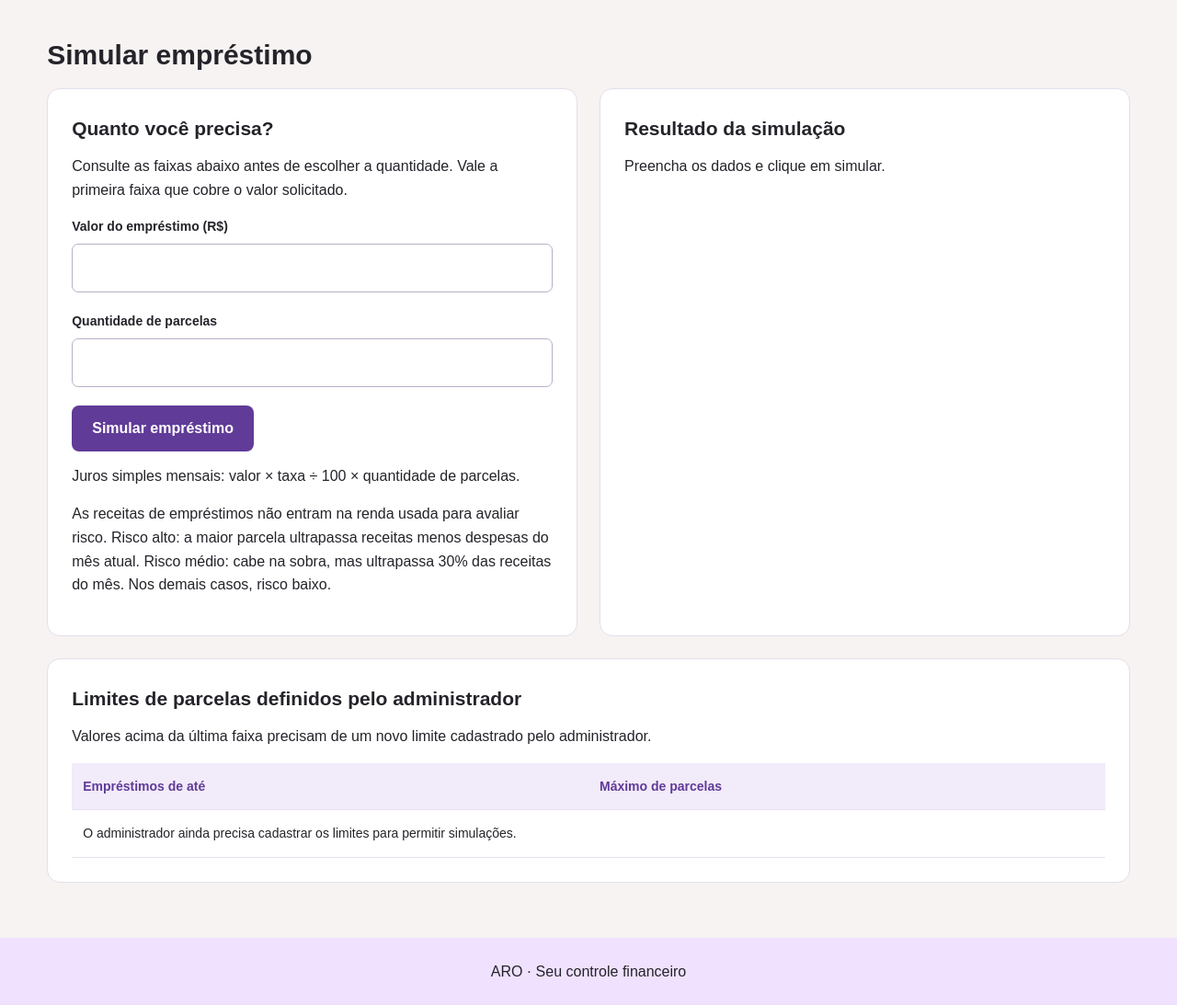
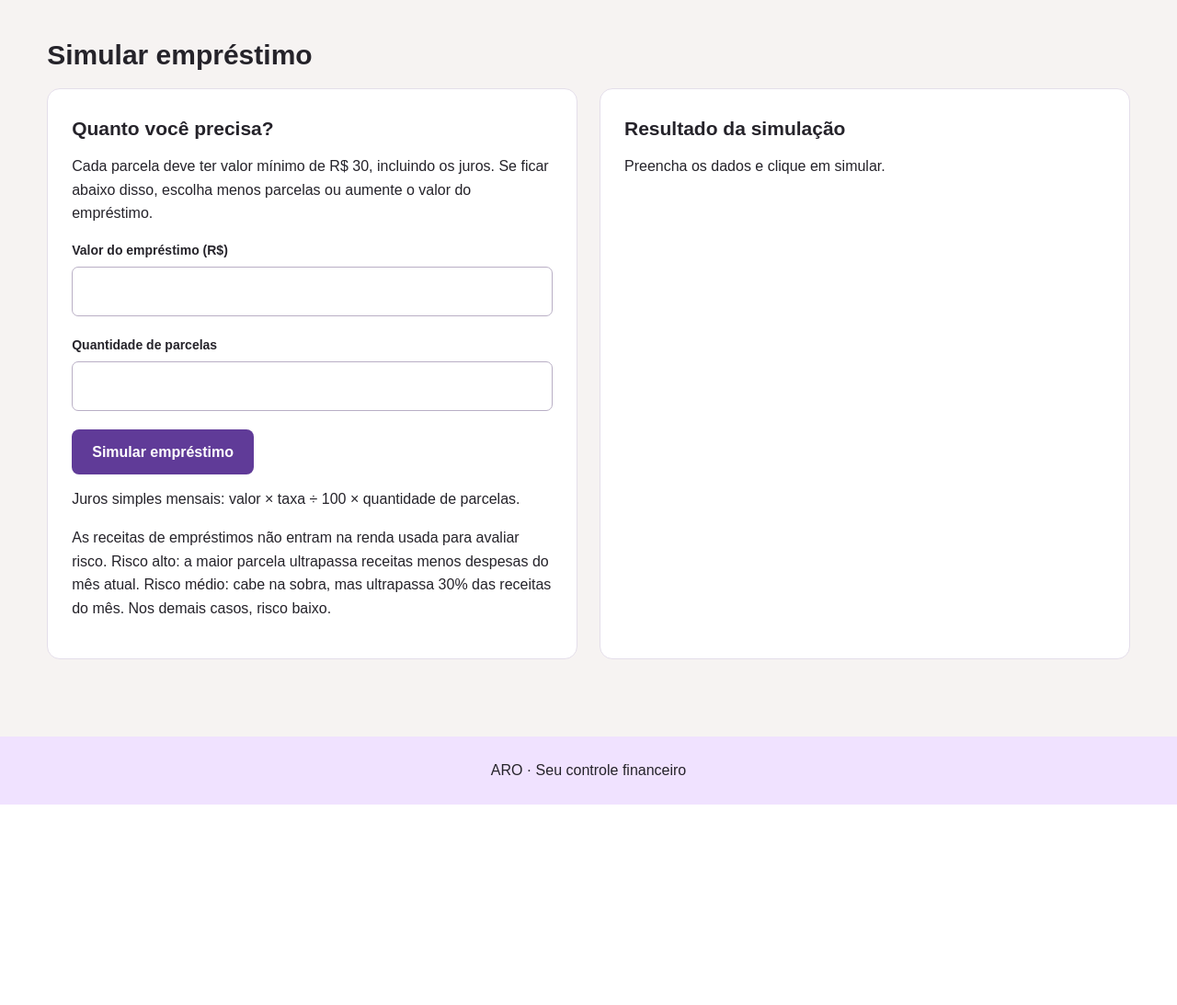
Before and after one commit to pontinliviaa/PROJETO-ARO, a Flask app: template Templates/simular_emprestimo.html in a window 1280 px wide. Shown: the part 95-1188 px from the top of the page at 92% size. After the commit the page ends 970 px from the top, so only its background shows below. Run offline with Flask 3, Linux system fonts and the light colour scheme; the template is opened without the code that fills it, so the values that code supplies are empty.

Commit message:
Add files via upload

```diff
--- a/Templates/base_financeiro.html
+++ b/Templates/base_financeiro.html
@@ -16,7 +16,6 @@
             <a href="{{ url_for('extrato') }}">Extrato</a>
             {% if session['tipo_usuario'] == 1 %}
             <a href="{{ url_for('pagina_taxas') }}">Taxas</a>
-            <a href="{{ url_for('limites_parcelas') }}">Limites</a>
             {% endif %}
         </nav>
         <div class="acoes-conta">
--- a/Templates/simular_emprestimo.html
+++ b/Templates/simular_emprestimo.html
@@ -5,7 +5,7 @@
 <div class="duas-colunas">
 <section class="cartao">
     <h2>Quanto você precisa?</h2>
-    <p>Consulte as faixas abaixo antes de escolher a quantidade. Vale a primeira faixa que cobre o valor solicitado.</p>
+    <p>Cada parcela deve ter valor mínimo de R$ 30, incluindo os juros. Se ficar abaixo disso, escolha menos parcelas ou aumente o valor do empréstimo.</p>
     <form method="POST" action="{{ url_for('simular_emprestimo') }}">
         <label for="valor">Valor do empréstimo (R$)</label>
         <input id="valor" name="valor" type="number" min="0.01" max="1000000" step="0.01" required value="{{ simulacao['valor'] if simulacao else '' }}">
@@ -21,7 +21,6 @@
     {% if simulacao %}
     <dl>
         <dt>Taxa mensal mais recente</dt><dd>{{ simulacao['percentual'] }}%</dd>
-        <dt>Limite de parcelas para esse valor</dt><dd>{{ simulacao['maximo_parcelas'] }}</dd>
         <dt>Juros totais</dt><dd>R$ {{ simulacao['juros'] }}</dd>
         <dt>Total a devolver</dt><dd>R$ {{ simulacao['total'] }}</dd>
         <dt>Parcelas</dt><dd>{{ simulacao['quantidade'] }} de R$ {{ simulacao['parcela'] }}</dd>
@@ -36,23 +35,4 @@
     {% else %}<p>Preencha os dados e clique em simular.</p>{% endif %}
 </section>
 </div>
-<section class="cartao">
-    <h2>Limites de parcelas definidos pelo administrador</h2>
-    <p>Valores acima da última faixa precisam de um novo limite cadastrado pelo administrador.</p>
-    <div class="tabela">
-        <table class="tabela-cards">
-            <thead><tr><th>Empréstimos de até</th><th>Máximo de parcelas</th></tr></thead>
-            <tbody>
-                {% for limite in limites %}
-                <tr>
-                    <td data-label="Empréstimos de até">R$ {{ limite[0] }}</td>
-                    <td data-label="Máximo de parcelas">{{ limite[1] }}</td>
-                </tr>
-                {% else %}
-                <tr><td colspan="2">O administrador ainda precisa cadastrar os limites para permitir simulações.</td></tr>
-                {% endfor %}
-            </tbody>
-        </table>
-    </div>
-</section>
 {% endblock %}
--- a/main.py
+++ b/main.py
@@ -18,7 +18,7 @@ app.config["SECRET_KEY"] = "Chavesdfglkjhgfdshjkjhgfdcvbmnb"
 app.config["MAX_CONTENT_LENGTH"] = 5 * 1024 * 1024
 # CONEXÃO COM O BANCO
 host = "localhost"
-database = r"C:\Users\Aluno\Downloads\PROJETO-ARO\BANCO.FDB"
+database = r"C:\Users\Aluno\Desktop\ARO\BANCO.FDB"
 user = "SYSDBA"
 password = "sysdba"
 
@@ -1112,114 +1112,9 @@ def arquivo_grande(erro):
     return redirect(url_for("perfil"))
 
 
-# LIMITES DE PARCELAS DO ADMINISTRADOR
-
-@app.route("/limites-parcelas", methods=["GET", "POST"])
-@app.route("/limites-parcelas/<int:id_limite>/editar", methods=["GET", "POST"])
-def limites_parcelas(id_limite=None):
-    if not usuario_autenticado():
-        return redirect(url_for("login"))
-    if session["tipo_usuario"] != TIPO_ADM:
-        flash("Somente o administrador pode alterar os limites de parcelas.", "error")
-        return redirect(url_for("novo"))
-
-    cursor = con.cursor()
-    editar = None
-    try:
-        if id_limite is not None:
-            cursor.execute("""SELECT ID_LIMITE, VALOR_MAXIMO, QUANTIDADE_MAXIMA
-                              FROM ARO_LIMITE_PARCELAS WHERE ID_LIMITE = ?""", (id_limite,))
-            editar = cursor.fetchone()
-            if editar is None:
-                flash("Limite não encontrado.", "error")
-                return redirect(url_for("limites_parcelas"))
-
-        if request.method == "POST":
-            valor_maximo = valor_positivo(request.form.get("valor_maximo", ""))
-            quantidade_maxima = int(request.form.get("quantidade_maxima", ""))
-            if valor_maximo > Decimal("1000000"):
-                raise ValueError("O valor máximo da faixa deve ser de até R$ 1.000.000.")
-            if quantidade_maxima < 1 or quantidade_maxima > 60:
-                raise ValueError("Escolha de 1 a 60 parcelas.")
-
-            cursor.execute("SELECT ID_LIMITE FROM ARO_LIMITE_PARCELAS WHERE VALOR_MAXIMO = ?", (valor_maximo,))
-            repetido = cursor.fetchone()
-            if repetido and repetido[0] != id_limite:
-                flash("Já existe uma faixa com esse valor máximo. Edite a faixa existente.", "error")
-                return redirect(url_for("limites_parcelas", id_limite=id_limite))
-
-            if editar is None:
-                cursor.execute("""INSERT INTO ARO_LIMITE_PARCELAS (VALOR_MAXIMO, QUANTIDADE_MAXIMA)
-                                  VALUES (?, ?)""", (valor_maximo, quantidade_maxima))
-            else:
-                cursor.execute("""UPDATE ARO_LIMITE_PARCELAS
-                                  SET VALOR_MAXIMO = ?, QUANTIDADE_MAXIMA = ?
-                                  WHERE ID_LIMITE = ?""", (valor_maximo, quantidade_maxima, id_limite))
-            con.commit()
-            flash("Limite de parcelas salvo!", "success")
-            return redirect(url_for("limites_parcelas"))
-
-        cursor.execute("""SELECT ID_LIMITE, VALOR_MAXIMO, QUANTIDADE_MAXIMA
-                          FROM ARO_LIMITE_PARCELAS ORDER BY VALOR_MAXIMO""")
-        limites = cursor.fetchall()
-        return render_template("limites_parcelas.html", limites=limites, editar=editar)
-    except (ValueError, InvalidOperation):
-        con.rollback()
-        flash("Informe um valor positivo de até R$ 1.000.000, com até duas casas decimais, e de 1 a 60 parcelas inteiras.", "error")
-        return redirect(url_for("limites_parcelas", id_limite=id_limite))
-    except Exception:
-        con.rollback()
-        app.logger.exception("Erro ao salvar ou consultar limites de parcelas")
-        flash("Não foi possível salvar ou consultar os limites.", "error")
-        return redirect(url_for("admin"))
-    finally:
-        con.rollback()
-        cursor.close()
-
-
-@app.route("/limites-parcelas/<int:id_limite>/excluir", methods=["POST"])
-def excluir_limite_parcelas(id_limite):
-    if not usuario_autenticado():
-        return redirect(url_for("login"))
-    if session["tipo_usuario"] != TIPO_ADM:
-        flash("Somente o administrador pode excluir limites de parcelas.", "error")
-        return redirect(url_for("novo"))
-
-    cursor = con.cursor()
-    try:
-        cursor.execute("DELETE FROM ARO_LIMITE_PARCELAS WHERE ID_LIMITE = ?", (id_limite,))
-        if cursor.rowcount == 0:
-            flash("Limite não encontrado.", "error")
-        else:
-            con.commit()
-            flash("Limite de parcelas excluído!", "success")
-    except Exception:
-        con.rollback()
-        app.logger.exception("Erro ao excluir limite de parcelas")
-        flash("Não foi possível excluir o limite.", "error")
-    finally:
-        con.rollback()
-        cursor.close()
-    return redirect(url_for("limites_parcelas"))
-
-
-# CONSULTAR O LIMITE PELO VALOR DO EMPRÉSTIMO
-
-def consultar_limite_parcelas(cursor, valor):
-    cursor.execute("""SELECT FIRST 1 QUANTIDADE_MAXIMA FROM ARO_LIMITE_PARCELAS
-                      WHERE VALOR_MAXIMO >= ? ORDER BY VALOR_MAXIMO""", (valor,))
-    limite = cursor.fetchone()
-    if limite is None:
-        raise ValueError("O administrador precisa cadastrar uma faixa de parcelas que cubra esse valor.")
-    return limite[0]
-
-
 # SIMULAÇÃO DO EMPRÉSTIMO
 
 def calcular_emprestimo(cursor, valor, quantidade):
-    maximo_parcelas = consultar_limite_parcelas(cursor, valor)
-    if quantidade > maximo_parcelas:
-        raise ValueError("Para esse valor, o administrador permite no máximo " + str(maximo_parcelas) + " parcela(s).")
     cursor.execute("SELECT FIRST 1 PERCENTUAL FROM ARO_TAXA WHERE DATA_REFERENCIA <= CURRENT_DATE ORDER BY DATA_REFERENCIA DESC, ID_TAXA DESC")
     taxa = cursor.fetchone()
     if taxa is None:
@@ -1229,8 +1124,8 @@ def calcular_emprestimo(cursor, valor, quantidade):
     total = valor + juros
     parcela = (total / quantidade).quantize(Decimal("0.01"), rounding="ROUND_DOWN")
     ultima_parcela = total - parcela * (quantidade - 1)
-    if parcela <= 0:
-        raise ValueError("O valor é muito pequeno para essa quantidade de parcelas.")
+    if parcela < Decimal("30") or ultima_parcela < Decimal("30"):
+        raise ValueError("Cada parcela deve ser de pelo menos R$ 30, incluindo os juros. Diminua a quantidade de parcelas ou aumente o valor do empréstimo.")
     hoje = date.today()
     cursor.execute("SELECT DATA_MOVIMENTO, VALOR FROM ARO_RECEITA WHERE ID_USUARIO = ? AND ID_EMPRESTIMO IS NULL", (session["id_usuario"],))
     receitas_mes = Decimal("0")
@@ -1251,8 +1146,7 @@ def calcular_emprestimo(cursor, valor, quantidade):
         risco = "Baixo"
     return {"valor": valor, "quantidade": quantidade, "percentual": percentual,
             "juros": juros, "total": total, "parcela": parcela,
-            "ultima_parcela": ultima_parcela, "sobra": sobra, "risco": risco,
-            "maximo_parcelas": maximo_parcelas}
+            "ultima_parcela": ultima_parcela, "sobra": sobra, "risco": risco}
 
 
 @app.route("/emprestimos/simular", methods=["GET", "POST"])
@@ -1260,7 +1154,6 @@ def simular_emprestimo():
     if not usuario_autenticado():
         return redirect(url_for("login"))
     simulacao = None
-    limites = []
     if request.method == "POST":
         session.pop("simulacao", None)
         cursor = con.cursor()
@@ -1280,15 +1173,7 @@ def simular_emprestimo():
         finally:
             con.rollback()
             cursor.close()
-    cursor = con.cursor()
-    try:
-        cursor.execute("""SELECT VALOR_MAXIMO, QUANTIDADE_MAXIMA
-                          FROM ARO_LIMITE_PARCELAS ORDER BY VALOR_MAXIMO""")
-        limites = cursor.fetchall()
-    finally:
-        con.rollback()
-        cursor.close()
-    return render_template("simular_emprestimo.html", simulacao=simulacao, limites=limites)
+    return render_template("simular_emprestimo.html", simulacao=simulacao)
 
 
 # CONFIRMAR EMPRÉSTIMO, RECEITA E PARCELAS
```
Also changed, not shown: 1 other file.
